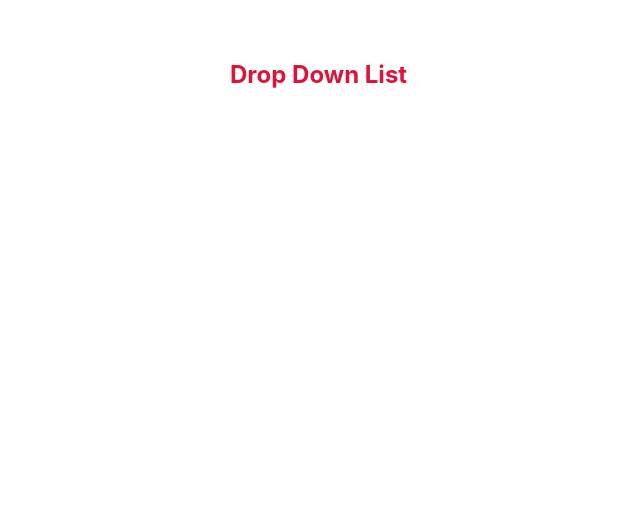
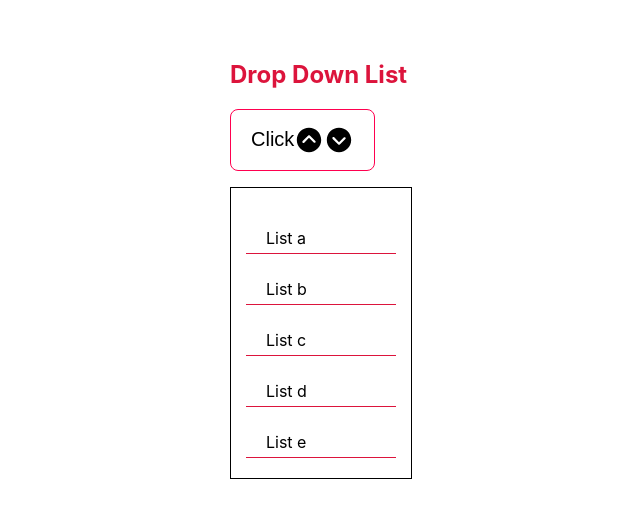
Before and after one commit to Arnold-0803/Features-of-a-Dropdown-Button, a JavaScript app in the folder button-feature/: page / in a window 1280 px wide. Shown: the top 518 px of the page, without its empty margins (26-666 px from the left). Built offline with nearby package versions, Linux system fonts and the light colour scheme; the HTML template or start-up script is replaced by a standard one.

Commit message:
added the button & the list features

```diff
--- a/button-feature/src/Home.js
+++ b/button-feature/src/Home.js
@@ -1,7 +1,25 @@
+import {IoIosArrowDropdownCircle, IoIosArrowDropupCircle} from "react-icons/io";
+
 const Home = () => {
   return (
     <div className="home">
       <h2>Drop Down List</h2>
+      <button
+        style={{
+          padding: "15px 20px",
+          fontSize: "20px"
+        }}
+      >Click
+        <IoIosArrowDropupCircle id="up"/>
+        <IoIosArrowDropdownCircle id="down"/>
+      </button>
+      <ul>
+        <li>List a</li>
+        <li>List b</li>
+        <li>List c</li>
+        <li>List d</li>
+        <li>List e</li>
+      </ul>
     </div>
   );
 }
```
